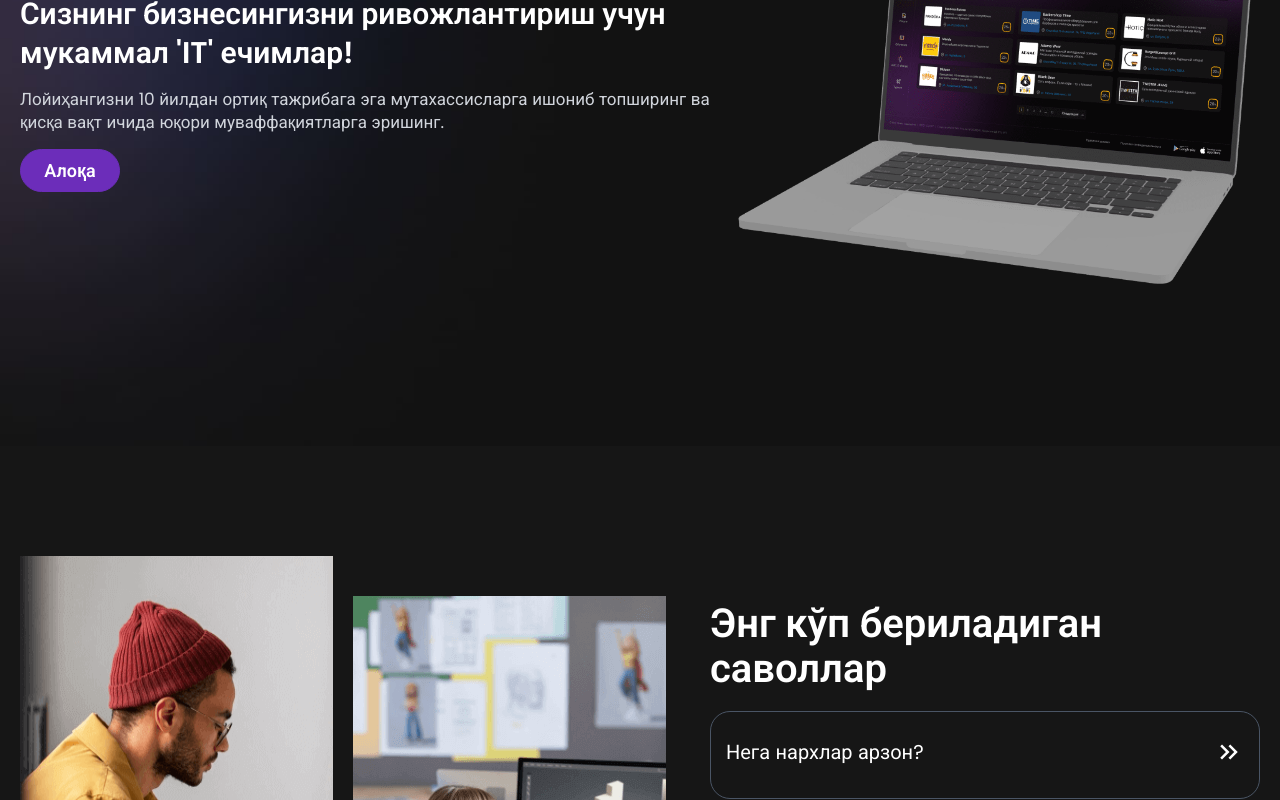
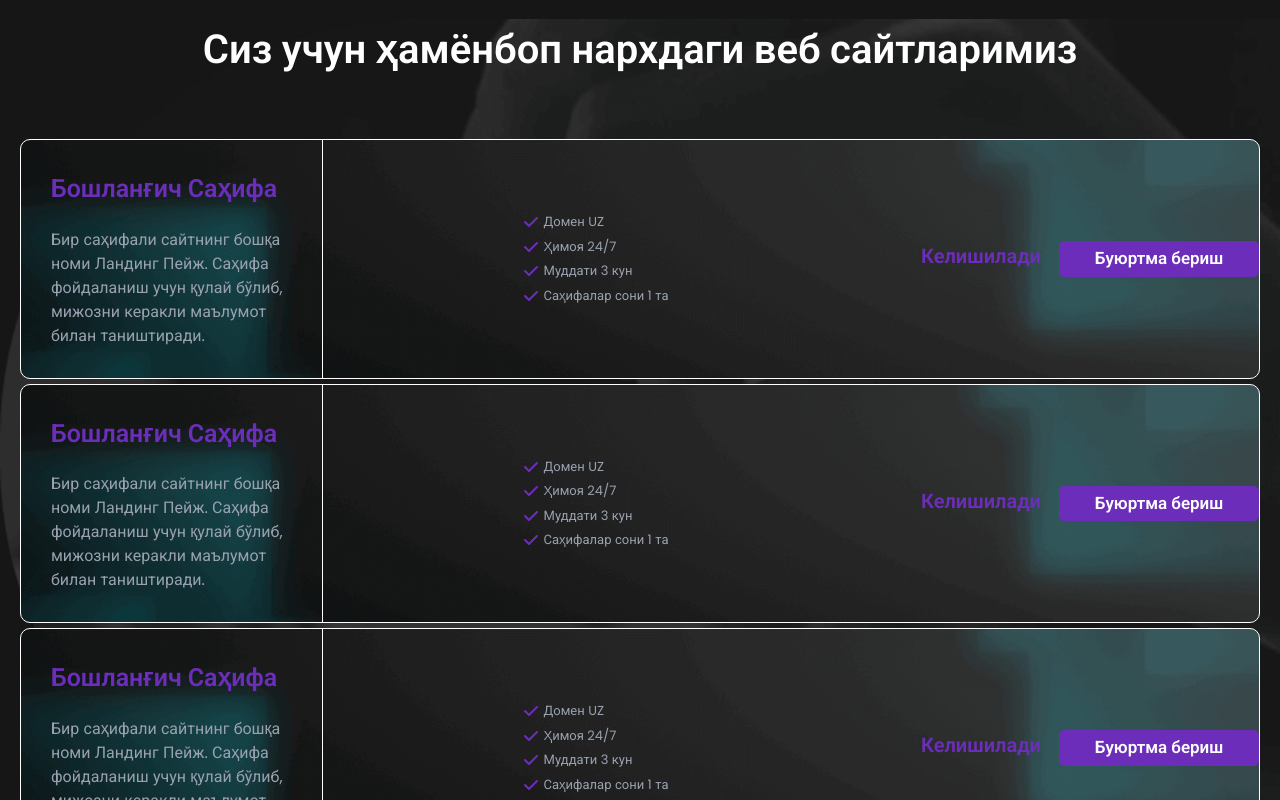
Before and after one commit to DavronNabijonv/Limsa_website, a React (Vite) app: page /narxlar in a window 1280 px wide. Shown: the part 260-1060 px from the top of the page. Built offline with nearby package versions, Linux system fonts and the light colour scheme.

Commit message:
prices-part

```diff
--- a/src/App.css
+++ b/src/App.css
@@ -3,17 +3,16 @@
     nega-biz-bg-color: #161616 ;
 */
 
-
 /* conatiner */
-.container{
+.container {
   max-width: 1400px;
   width: 100%;
   margin: 0 auto;
-  padding: 10px  0 ;
+  padding: 10px 0;
 }
 
 /* home page background image */
-.homepage{
+.homepage {
   background-image: url(./assets/main_bg.jpg);
   background-repeat: no-repeat;
   background-position: left center;
@@ -21,21 +20,46 @@
 }
 
 /* contact -part background image */
-.contact-part{
+.contact-part {
   background-image: url(./assets/formImg.png);
   background-repeat: no-repeat;
   background-position: top left;
   background-size: cover;
-  background-attachment: fixed ;
+  background-attachment: fixed;
 }
-@media(max-width:1400px){
-  .container{
-    padding: 10px 20px ;
+
+/* price section styles */
+.price-bg {
+  background-image: url(./assets/pricing-bg.png);
+  background-repeat: no-repeat;
+  background-position: top right;
+  background-size: cover;
+}
+.price-grp{
+  background-image: url(./assets/pricing-itembg.png);
+  background-repeat: no-repeat;
+  background-position: top right;
+  background-size: cover;
+  border:1px solid white;
+  border-radius: 10px;
+}
+.price-grp:hover{
+  border-color: #6c2dba;
+}
+.grp-left{
+  border-right: 1px solid white;
+}
+.price-grp:hover .grp-left{
+  border-color: #6c2dba;
+}
+@media (max-width: 1400px) {
+  .container {
+    padding: 10px 20px;
   }
 }
 
-@media(max-width:700px){
-  .homepage{
+@media (max-width: 700px) {
+  .homepage {
     background-position: left top;
   }
 }
--- a/src/App.jsx
+++ b/src/App.jsx
@@ -6,6 +6,7 @@ import Our_works from "./sections/our_works";
 import Our_benefits from "./sections/our_benefits";
 import Contact from "./sections/contact";
 import Footer from "./sections/nav_foot/footer";
+import Prices from "./sections/prices";
 
 function App() {
   const routes = [
@@ -27,7 +28,7 @@ function App() {
     {
       id: 4,
       path: "/narxlar",
-      element: <HOMEPAGE />,
+      element: <Prices />,
     },
   ];
 
--- a/src/sections/prices.jsx
+++ b/src/sections/prices.jsx
@@ -0,0 +1,189 @@
+import React from "react";
+import "../App.css";
+import TextTranslater from "../components/textTranslater";
+
+// icons
+import { FaCheck } from "react-icons/fa6";
+import { Link } from "react-router-dom";
+import Btn from "../components/btn";
+
+export default function Prices() {
+  return (
+    <div className="prices mt-[180px] ">
+      <TextTranslater
+        txt="narxlar-page-title-btn"
+        txt_styles={` mx-auto rounded-[25px] text-center w-[200px] text-white text-[18px] border-[1px] border-[#6c2dba] px-[20px] py-[10px] `}
+      />
+
+      <div className="price-bg">
+        <TextTranslater
+          txt="narxlar-page-title"
+          txt_styles=" text-center w-full text-white my-[50px] text-[40px] font-[600] "
+        />
+
+        <div className="container flex flex-col gap-[5px] ">
+
+          <div className="price-grp flex ">
+
+            <div className="grp-left p-[30px] w-[400px] ">
+              <TextTranslater
+                txt="boshlangich-title"
+                txt_styles={" text-[#6c2dba] text-[25px] font-[600] mb-[20px] "}
+              />
+              <TextTranslater
+                txt="boshlangich-txt"
+                txt_styles=" text-gray-400 "
+              />
+            </div>
+
+            <div className="grp-right max-w-[950px] w-full pl-[200px] flex justify-between items-center ">
+
+              <div className="features flex flex-col gap-[5px] text-gray-400 ">
+                <div className="f-items flex items-center gap-[5px] text-[13px] ">
+                  <span className="text-[#6D2dbc] font-[600] text-[16px] ">
+                    <FaCheck />
+                  </span>
+                  <TextTranslater txt="domen" />
+                </div>
+                <div className="f-items flex items-center gap-[5px] text-[13px] ">
+                  <span className="text-[#6D2dbc] font-[600] text-[16px] ">
+                    <FaCheck />
+                  </span>
+                  <TextTranslater txt="ximoya" />
+                </div>
+                <div className="f-items flex items-center gap-[5px] text-[13px] ">
+                  <span className="text-[#6D2dbc] font-[600] text-[16px] ">
+                    <FaCheck />
+                  </span>
+                  <TextTranslater txt="muddat-3kun" />
+                </div>
+                <div className="f-items flex items-center gap-[5px] text-[13px] ">
+                  <span className="text-[#6D2dbc] font-[600] text-[16px] ">
+                    <FaCheck />
+                  </span>
+                  <TextTranslater txt="sahifa-soni1" />
+                </div>
+              </div>
+
+              <div className="btn-grp flex gap-[18px] ">
+                <TextTranslater txt="kelishish" txt_styles=' text-[#6d2dbc] text-[20px] font-[600] ' />
+                <Link>
+                  <Btn txt="buyurtma-berish-btn" btn_styles=' w-[200px] rounded-[5px] text-[17px] py-[4px] font-[600] ' />
+                </Link>
+              </div>
+            </div>
+
+
+          </div>
+
+          <div className="price-grp flex ">
+
+            <div className="grp-left p-[30px] w-[400px] ">
+              <TextTranslater
+                txt="boshlangich-title"
+                txt_styles={" text-[#6c2dba] text-[25px] font-[600] mb-[20px] "}
+              />
+              <TextTranslater
+                txt="boshlangich-txt"
+                txt_styles=" text-gray-400 "
+              />
+            </div>
+
+            <div className="grp-right max-w-[950px] w-full pl-[200px] flex justify-between items-center ">
+
+              <div className="features flex flex-col gap-[5px] text-gray-400 ">
+                <div className="f-items flex items-center gap-[5px] text-[13px] ">
+                  <span className="text-[#6D2dbc] font-[600] text-[16px] ">
+                    <FaCheck />
+                  </span>
+                  <TextTranslater txt="domen" />
+                </div>
+                <div className="f-items flex items-center gap-[5px] text-[13px] ">
+                  <span className="text-[#6D2dbc] font-[600] text-[16px] ">
+                    <FaCheck />
+                  </span>
+                  <TextTranslater txt="ximoya" />
+                </div>
+                <div className="f-items flex items-center gap-[5px] text-[13px] ">
+                  <span className="text-[#6D2dbc] font-[600] text-[16px] ">
+                    <FaCheck />
+                  </span>
+                  <TextTranslater txt="muddat-3kun" />
+                </div>
+                <div className="f-items flex items-center gap-[5px] text-[13px] ">
+                  <span className="text-[#6D2dbc] font-[600] text-[16px] ">
+                    <FaCheck />
+                  </span>
+                  <TextTranslater txt="sahifa-soni1" />
+                </div>
+              </div>
+
+              <div className="btn-grp flex gap-[18px] ">
+                <TextTranslater txt="kelishish" txt_styles=' text-[#6d2dbc] text-[20px] font-[600] ' />
+                <Link>
+                  <Btn txt="buyurtma-berish-btn" btn_styles=' w-[200px] rounded-[5px] text-[17px] py-[4px] font-[600] ' />
+                </Link>
+              </div>
+            </div>
+
+
+          </div>
+
+          <div className="price-grp flex ">
+
+            <div className="grp-left p-[30px] w-[400px] ">
+              <TextTranslater
+                txt="boshlangich-title"
+                txt_styles={" text-[#6c2dba] text-[25px] font-[600] mb-[20px] "}
+              />
+              <TextTranslater
+                txt="boshlangich-txt"
+                txt_styles=" text-gray-400 "
+              />
+            </div>
+
+            <div className="grp-right max-w-[950px] w-full pl-[200px] flex justify-between items-center ">
+
+              <div className="features flex flex-col gap-[5px] text-gray-400 ">
+                <div className="f-items flex items-center gap-[5px] text-[13px] ">
+                  <span className="text-[#6D2dbc] font-[600] text-[16px] ">
+                    <FaCheck />
+                  </span>
+                  <TextTranslater txt="domen" />
+                </div>
+                <div className="f-items flex items-center gap-[5px] text-[13px] ">
+                  <span className="text-[#6D2dbc] font-[600] text-[16px] ">
+                    <FaCheck />
+                  </span>
+                  <TextTranslater txt="ximoya" />
+                </div>
+                <div className="f-items flex items-center gap-[5px] text-[13px] ">
+                  <span className="text-[#6D2dbc] font-[600] text-[16px] ">
+                    <FaCheck />
+                  </span>
+                  <TextTranslater txt="muddat-3kun" />
+                </div>
+                <div className="f-items flex items-center gap-[5px] text-[13px] ">
+                  <span className="text-[#6D2dbc] font-[600] text-[16px] ">
+                    <FaCheck />
+                  </span>
+                  <TextTranslater txt="sahifa-soni1" />
+                </div>
+              </div>
+
+              <div className="btn-grp flex gap-[18px] ">
+                <TextTranslater txt="kelishish" txt_styles=' text-[#6d2dbc] text-[20px] font-[600] ' />
+                <Link>
+                  <Btn txt="buyurtma-berish-btn" btn_styles=' w-[200px] rounded-[5px] text-[17px] py-[4px] font-[600] ' />
+                </Link>
+              </div>
+            </div>
+
+
+          </div>
+
+        </div>
+      </div>
+    </div>
+  );
+}
```
